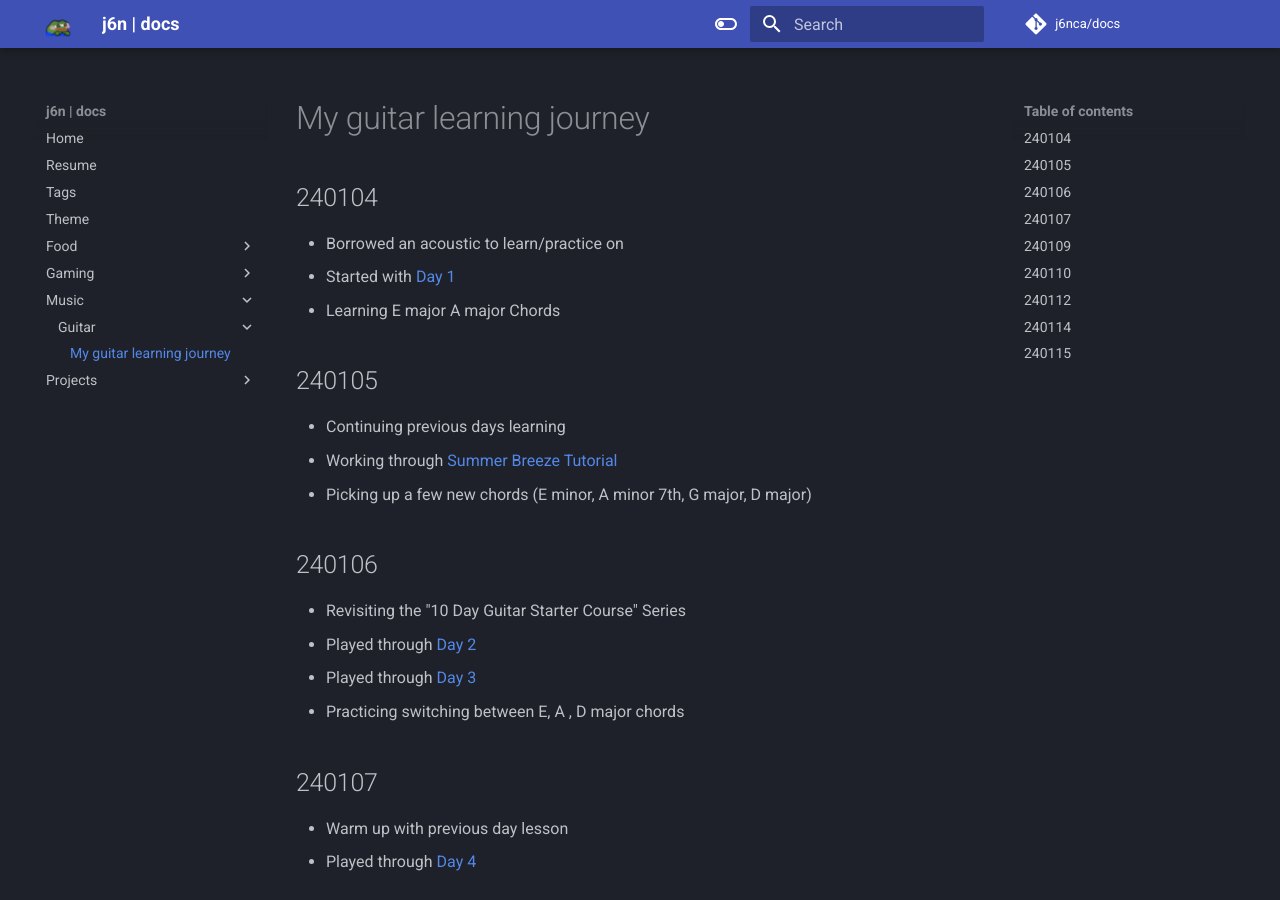
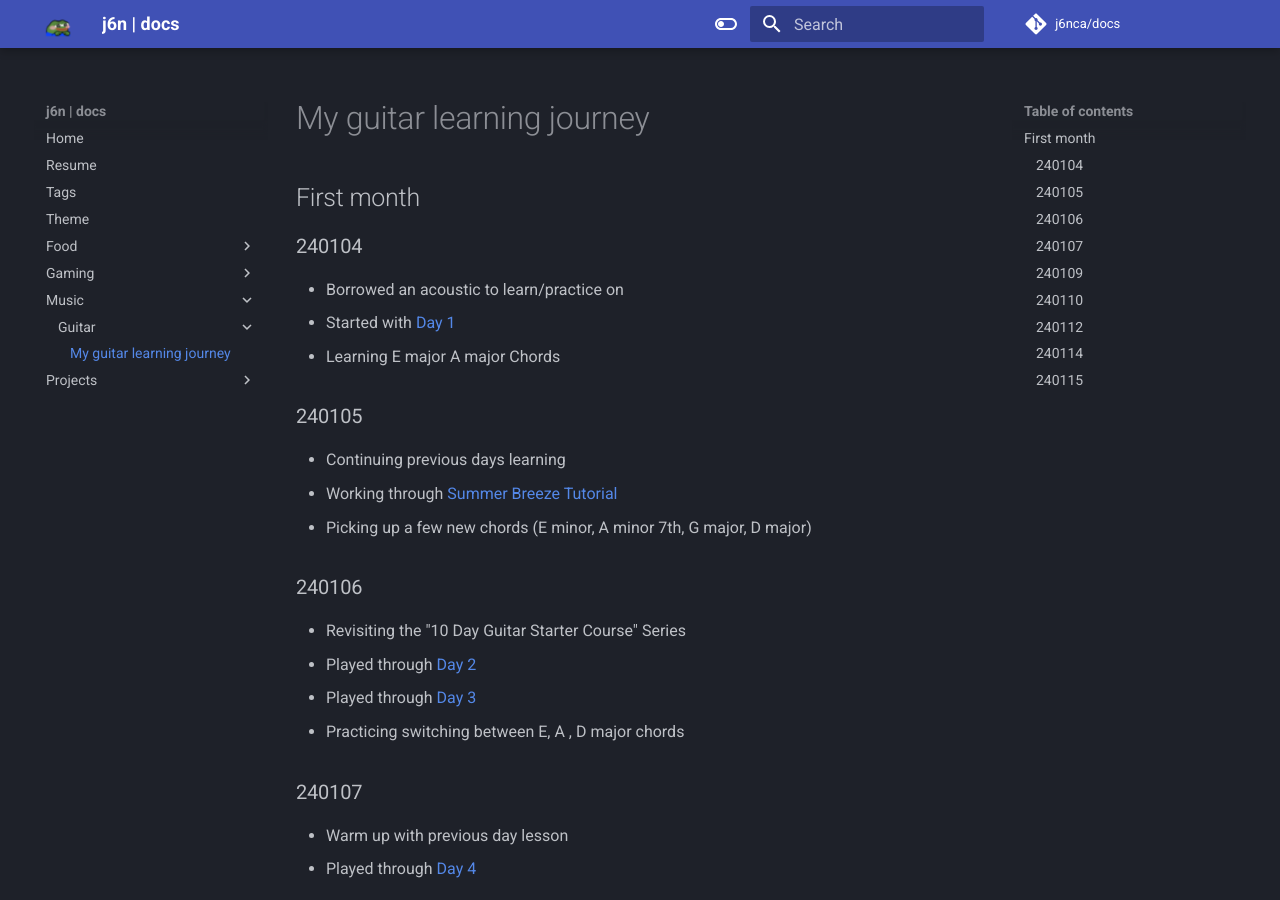
Before and after one commit to j6nca/notes, an MkDocs documentation site: the page built from docs/music/guitar/log.md, in a window 1280 px wide and 900 px high. Built offline with MkDocs 1.6.1 and Material for MkDocs 9.7.7, drawn with Linux system fonts in a browser that asks for light colours; comment, search, counter and statistics services are not loaded.

Commit message:
Update log.md

```diff
--- a/docs/music/guitar/log.md
+++ b/docs/music/guitar/log.md
@@ -1,46 +1,48 @@
 # My guitar learning journey
 
-## 240104
+## First month
+
+### 240104
 - Borrowed an acoustic to learn/practice on
 - Started with [Day 1](https://www.youtube.com/watch?v=BBz-Jyr23M4)
 - Learning E major A major Chords
 
-## 240105
+### 240105
 - Continuing previous days learning
 - Working through [Summer Breeze Tutorial]( https://www.youtube.com/watch?v=aWrGa6VWqv4)
 - Picking up a few new chords (E minor, A minor 7th, G major,  D major)
 
-## 240106
+### 240106
 - Revisiting the "10 Day Guitar Starter Course" Series
 - Played through [Day 2](https://www.youtube.com/watch?v=6Jxz9F3CYuo)
 - Played through [Day 3](https://www.youtube.com/watch?v=SV2ehlxGEFw)
 - Practicing switching between E, A , D major chords
 
-## 240107
+### 240107
 - Warm up with previous day lesson
 - Played through [Day 4](https://www.youtube.com/watch?v=VK1Fe0mnXvE)
 
-## 240109
+### 240109
 - Played through [Day 5](https://www.youtube.com/watch?v=VCIsdvZheC8)
 - Played through [Day 6](https://www.youtube.com/watch?v=Zr0WmWpeWL8)
 
-## 240110
+### 240110
 - Played through [Day 7](https://www.youtube.com/watch?v=Ix0A3ps_vgg)
 - Learning "Oasis chords" (Gmaj Dsus4, Emin7, Cadd9)
 
-## 240112
+### 240112
 - My first guitar arrived! Yamaha FG800M
 - Learning about fretboard patterns
 - Revisiting "Summer Breeze Tutorial"
 
-## 240114
+### 240114
 - Played through [Day 8](https://www.youtube.com/watch?v=dwVwAuO3NHA)
 - Learning Gmaj scale
 - Practicing strumming and switching between chords for "Summer Breeze Tutorial" verse
 - Started incorporating [spider crawl](https://www.youtube.com/watch?v=uJxtb8Ge-Ko) into warmup (it's hard)
 - Learning about [barre chords](https://www.youtube.com/watch?v=4ee3TE6fQ0E)
 
-## 240115
+### 240115
 - Spider crawl warmup
 - Practicing some barre chords
 - Continued practicing strumming between Emaj -> Gmaj -> Dmaj -> Amaj for Summer Breeze verse
```
